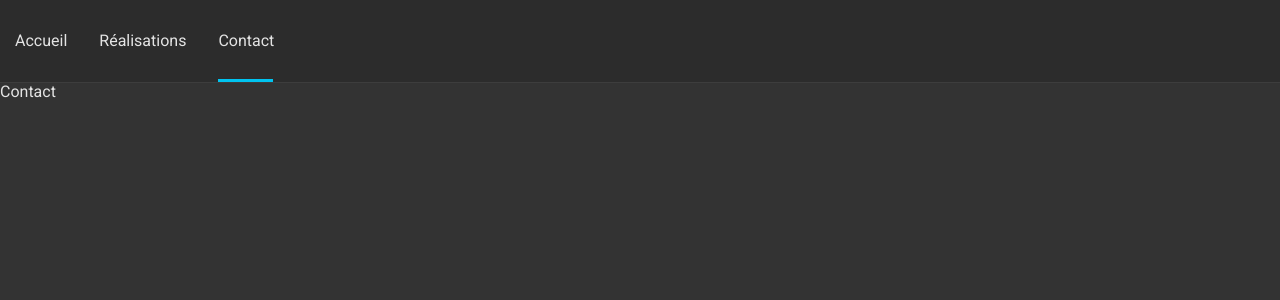
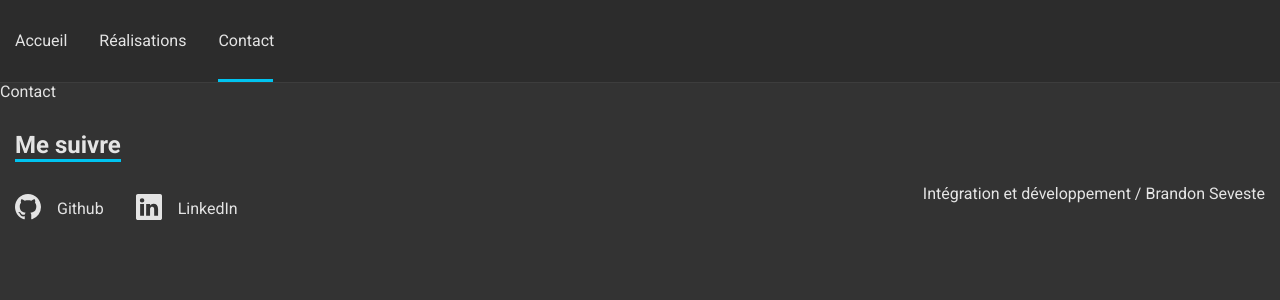
Before and after one commit to BrandonSev/portfolio-nextjs, a Next.js app: page /contact in a window 1280 px wide. Shown: the top 300 px of the page. Built offline with nearby package versions, Linux system fonts and the light colour scheme.

Commit message:
feat: create skills bloc on index , create footer

```diff
--- /dev/null
+++ b/components/Footer.js
@@ -0,0 +1,58 @@
+import React from "react";
+
+const Footer = () => {
+  return (
+    <div className="footer">
+      <div className="container">
+        <div className="footer_wrapper">
+          <div className="footer_left">
+            <h4 className="active">Me suivre</h4>
+            <div className="footer_social_list">
+              <a
+                href={"https://github.com/BrandonSev"}
+                target={"_blank"}
+                rel={"noopener noreferrer"}
+                className="footer_social_item"
+              >
+                <div className="social_logo">
+                  <svg
+                    xmlns="http://www.w3.org/2000/svg"
+                    fill="currentColor"
+                    className="bi bi-github"
+                    viewBox="0 0 16 16"
+                  >
+                    <path d="M8 0C3.58 0 0 3.58 0 8c0 3.54 2.29 6.53 5.47 7.59.4.07.55-.17.55-.38 0-.19-.01-.82-.01-1.49-2.01.37-2.53-.49-2.69-.94-.09-.23-.48-.94-.82-1.13-.28-.15-.68-.52-.01-.53.63-.01 1.08.58 1.23.82.72 1.21 1.87.87 2.33.66.07-.52.28-.87.51-1.07-1.78-.2-3.64-.89-3.64-3.95 0-.87.31-1.59.82-2.15-.08-.2-.36-1.02.08-2.12 0 0 .67-.21 2.2.82.64-.18 1.32-.27 2-.27.68 0 1.36.09 2 .27 1.53-1.04 2.2-.82 2.2-.82.44 1.1.16 1.92.08 2.12.51.56.82 1.27.82 2.15 0 3.07-1.87 3.75-3.65 3.95.29.25.54.73.54 1.48 0 1.07-.01 1.93-.01 2.2 0 .21.15.46.55.38A8.012 8.012 0 0 0 16 8c0-4.42-3.58-8-8-8z" />
+                  </svg>
+                </div>
+                <div className="social_name">Github</div>
+              </a>
+              <a
+                href={"https://www.linkedin.com/in/brandon-seveste/"}
+                target={"_blank"}
+                rel={"noopener noreferrer"}
+                className="footer_social_item"
+              >
+                <div className="social_logo">
+                  <svg
+                    xmlns="http://www.w3.org/2000/svg"
+                    fill="currentColor"
+                    className="bi bi-linkedin"
+                    viewBox="0 0 16 16"
+                  >
+                    <path d="M0 1.146C0 .513.526 0 1.175 0h13.65C15.474 0 16 .513 16 1.146v13.708c0 .633-.526 1.146-1.175 1.146H1.175C.526 16 0 15.487 0 14.854V1.146zm4.943 12.248V6.169H2.542v7.225h2.401zm-1.2-8.212c.837 0 1.358-.554 1.358-1.248-.015-.709-.52-1.248-1.342-1.248-.822 0-1.359.54-1.359 1.248 0 .694.521 1.248 1.327 1.248h.016zm4.908 8.212V9.359c0-.216.016-.432.08-.586.173-.431.568-.878 1.232-.878.869 0 1.216.662 1.216 1.634v3.865h2.401V9.25c0-2.22-1.184-3.252-2.764-3.252-1.274 0-1.845.7-2.165 1.193v.025h-.016a5.54 5.54 0 0 1 .016-.025V6.169h-2.4c.03.678 0 7.225 0 7.225h2.4z" />
+                  </svg>
+                </div>
+                <div className="social_name">LinkedIn</div>
+              </a>
+            </div>
+          </div>
+          <div className="footer_right">
+            <p>Intégration et développement / Brandon Seveste</p>
+          </div>
+        </div>
+      </div>
+    </div>
+  );
+};
+
+export default Footer;
--- a/next.config.js
+++ b/next.config.js
@@ -1,6 +1,9 @@
 const path = require("path");
 /** @type {import('next').NextConfig} */
 const nextConfig = {
+  images: {
+    domains: ["localhost"],
+  },
   reactStrictMode: true,
   experimental: {
     outputStandalone: true,
--- a/pages/_app.js
+++ b/pages/_app.js
@@ -1,4 +1,5 @@
 import { useRouter } from "next/router";
+import Footer from "../components/Footer";
 import Navbar from "../components/Navbar";
 import "../styles/globals.scss";
 
@@ -8,6 +9,7 @@ function MyApp({ Component, pageProps }) {
     <>
       {router.pathname !== "/_error" && <Navbar />}
       <Component {...pageProps} />
+      {router.pathname !== "/_error" && <Footer />}
     </>
   );
 }
--- /dev/null
+++ b/styles/components/_footer.scss
@@ -0,0 +1,54 @@
+.footer {
+    .footer_wrapper {
+        padding: 2rem 0;
+
+        .footer_left {
+            h4 {
+                font-weight: bold;
+                font-size: 1.5rem;
+            }
+            .footer_social_list {
+                display: flex;
+                margin-top: 2rem;
+
+                .footer_social_item {
+                    display: flex;
+                    align-items: center;
+
+                    &:not(:last-child) {
+                        margin-right: 2rem;
+                    }
+
+                    .social_logo {
+                        svg {
+                            width: 26px;
+                        }
+                    }
+
+                    .social_name {
+                        padding-left: 1rem;
+                    }
+                }
+            }
+        }
+
+        .footer_right {
+            font-size: 0.8rem;
+            margin-top: 2rem;
+        }
+    }
+}
+
+@media screen and (min-width: 768px) {
+    .footer {
+        .footer_wrapper {
+            display: flex;
+            align-items: center;
+            justify-content: space-between;
+
+            .footer_right {
+                font-size: 1rem;
+            }
+        }
+    }
+}
--- a/styles/globals.scss
+++ b/styles/globals.scss
@@ -65,6 +65,10 @@ button {
 .button_small {
   padding: 0.5rem;
 }
+.active {
+  max-width: fit-content;
+  border-bottom: 3px solid var(--blue);
+}
 .pulse {
   animation: pulse 3s infinite;
 }
@@ -125,5 +129,9 @@ button {
     transform: rotate(360deg);
   }
 }
+
+@import "./pages/home";
+
 @import "./components/navbar";
 @import "./components/hero";
+@import "./components/footer";
--- /dev/null
+++ b/styles/pages/_home.scss
@@ -0,0 +1,120 @@
+.skills {
+    padding: 3rem 0rem 3rem;
+    background-color: var(--background-secondary);
+
+    h2 {
+        font-size: 30px;
+        font-weight: bold;
+    }
+
+    .skills_wrapper {
+        .skills_frontend,
+        .skills_backend {
+            display: flex;
+            flex-direction: column;
+            justify-content: space-between;
+            gap: 1rem 0;
+            position: relative;
+            margin-top: 3rem;
+            padding: 1.5rem;
+            background-color: var(--background);
+            border: 1px solid #3d3d3d;
+            border-radius: 5px;
+
+            .skills_badge {
+                position: absolute;
+                background-color: var(--blue);
+                padding: 0.5rem 3rem;
+                border-radius: 6px;
+                top: -17.9px;
+                right: 40px;
+            }
+            p {
+                margin-top: 2rem;
+                font-weight: bold;
+            }
+
+            ul {
+                display: grid;
+                grid-template-columns: repeat(2, 1fr);
+                gap: 2rem 1rem;
+                margin-top: 2rem;
+
+                > * {
+                    display: flex;
+                    align-items: center;
+                    gap: 0 1rem;
+                }
+            }
+
+            img {
+                width: 20px !important;
+            }
+
+            .skills_frontend__framework {
+                margin-top: 2rem;
+            }
+        }
+
+        .skills_backend {
+            .skills_badge {
+                right: initial;
+                left: 40px;
+            }
+        }
+    }
+}
+@media screen and (min-width: 465px) {
+    .skills {
+        .skills_wrapper {
+            .skills_frontend,
+            .skills_backend {
+                img {
+                    width: 24px !important;
+                }
+                ul {
+                    grid-template-columns: repeat(3, 1fr);
+                }
+            }
+        }
+    }
+}
+@media screen and (min-width: 768px) {
+    .skills {
+        h2 {
+            font-size: 36px;
+        }
+        .skills_wrapper {
+            .skills_frontend,
+            .skills_backend {
+                ul {
+                    grid-template-columns: repeat(3, 1fr);
+                }
+            }
+        }
+    }
+}
+
+@media screen and (min-width: 992px) {
+    .skills {
+        .skills_wrapper {
+            display: grid;
+            grid-template-columns: repeat(2, 1fr);
+            gap: 0 3rem;
+
+            .skills_frontend,
+            .skills_backend {
+                img {
+                    width: 36px !important;
+                }
+            }
+
+            .skills_backend {
+                .skills_badge {
+                    right: 40px;
+                    left: initial;
+                }
+            }
+        }
+    }
+}
```
Also changed, not shown: pages/index.js (+65 -1 lines).
